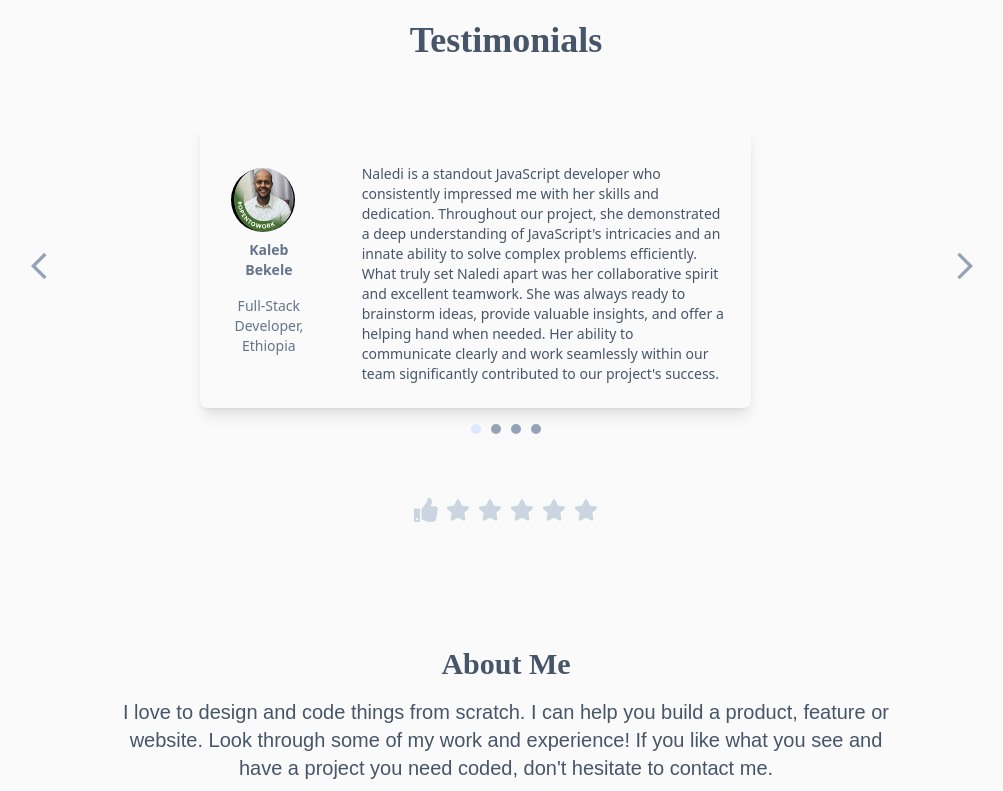
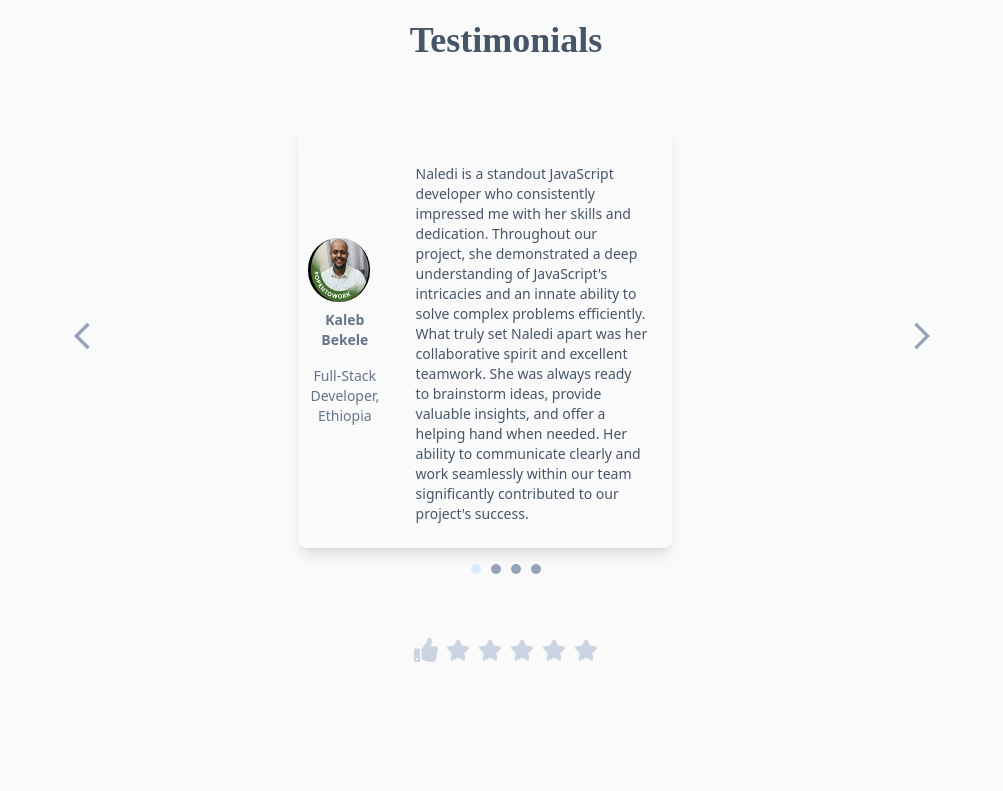
Before and after one commit to Naledi-Dikgale/portfolio-v3, a React (Vite) app: page / in a window 1280 px wide. Shown: the part 1420-2211 px from the top of the page, without its empty margins (134-1137 px from the left). Built offline with nearby package versions, Linux system fonts and the light colour scheme; a web font is replaced by a local one.

Commit message:
Fix bugs

```diff
--- a/src/components/TestimonialSlider.jsx
+++ b/src/components/TestimonialSlider.jsx
@@ -47,13 +47,14 @@ const TestimonialSlider = ({ testimonials }) => {
   return (
     <div className="pt-8 pb-8 flex flex-col justify-center items-center">
       <div className="flex justify-between items-center">
-      <div style={{ flex: 1, display: 'flex', justifyContent: 'center', paddingLeft: '1em' }}>
+  <div className="flex-1 flex justify-center pl-4 md:pl-1">
     <button className={currentIndex === 0 ? 'focus' : ''} onClick={handlePrev}><MdArrowBackIos fill={theme === 'dark' ? '#dbeafe' : '#94a3b8'} size="2em" /></button>
   </div>
+  <div className="flex-1 flex justify-center">
     {current.map((index, i) => {
       const { icon: img, name, job, country, testimonial: description } = testimonials[index];
       return (
-          <div key={i} className={`testimonial-card ${index === currentIndex ? 'slide-in' : 'slide-out'}`} style={{ flex: 2 }}>
+        <div key={i} className={`testimonial-card ${index === currentIndex ? 'slide-in' : 'slide-out'}`}>
           <TestimonialCard
             img={img}
             name={name}
@@ -65,10 +66,12 @@ const TestimonialSlider = ({ testimonials }) => {
         </div>
       );
     })}
-      <div style={{ flex: 1, display: 'flex', justifyContent: 'center', paddingRight: '1em' }}>
+  </div>
+  <div className="flex-1 flex justify-center pr-4 md:pr-1">
     <button className={currentIndex === testimonials.length - 1 ? 'focus' : ''} onClick={handleNext}><MdArrowForwardIos fill={theme === 'dark' ? '#dbeafe' : '#94a3b8'} size="2em" /></button>
   </div>
 </div>
+
       <div className="pagination mt-4">
         {testimonials.map((_, index) => (
           <div key={index} className={`dot ${index === currentIndex ? 'active' : ''}`} />
```
Lines whose indentation alone changed are shown as unchanged.
